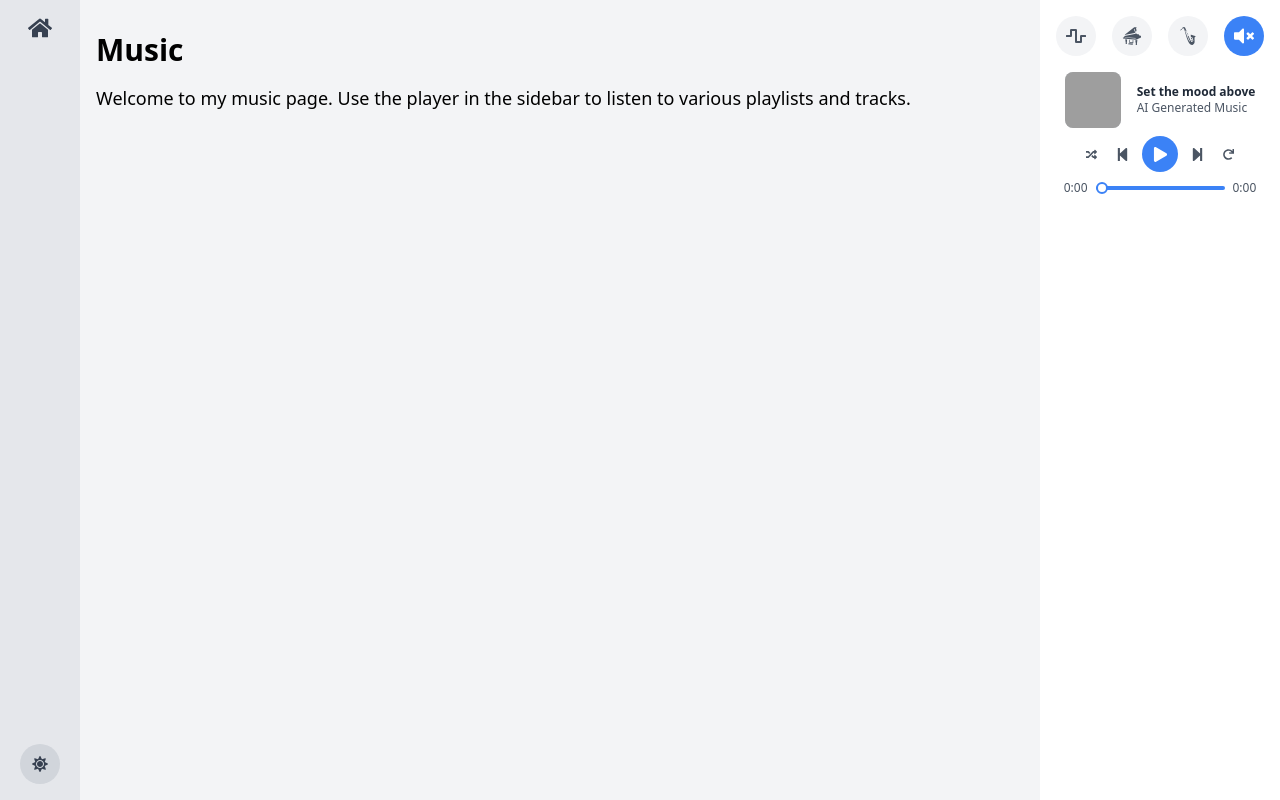
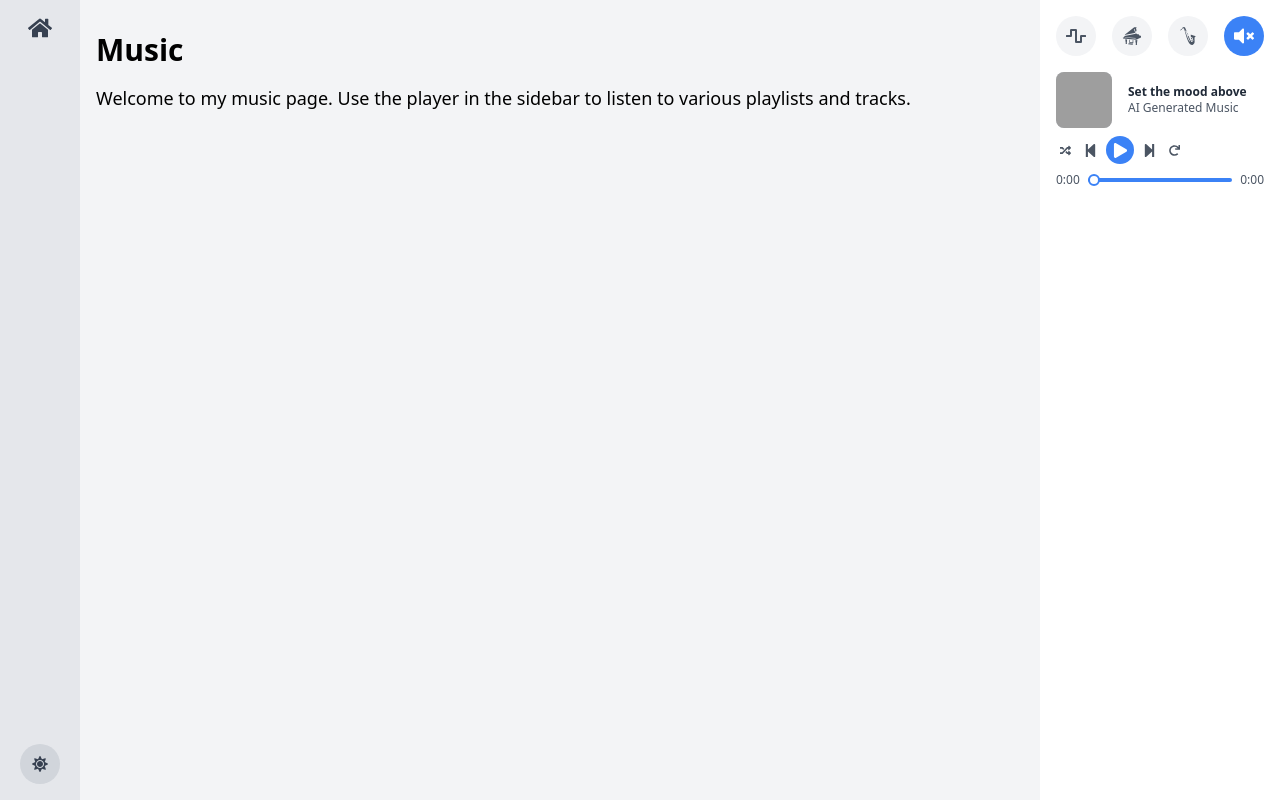
Before and after one commit to joshua-lossner/personal-website, a Next.js app: page /music in a window 1280 px wide. Built offline with nearby package versions, Linux system fonts and the light colour scheme; grey boxes are pictures that could not be loaded.

Commit message:
compact the audio player

```diff
--- a/components/MusicPlayer.js
+++ b/components/MusicPlayer.js
@@ -114,7 +114,7 @@ const MusicPlayer = ({ posts = [] }) => {
   };
 
   return (
-    <div className="flex flex-col items-center w-full">
+    <div className="flex flex-col items-start w-full">
       <div className="flex justify-center space-x-4 mb-4"> {/* Increased margin-bottom from mb-2 to mb-4 */}
         {genreButtons.map(({ genre, icon }) => (
           <button
@@ -129,7 +129,7 @@ const MusicPlayer = ({ posts = [] }) => {
         ))}
       </div>
 
-      <div className="flex items-center mb-2"> {/* Reduced margin */}
+      <div className="flex items-center mb-2 w-full"> {/* Reduced margin */}
         <img src={albumArt} alt="Album Art" className="w-14 h-14 bg-gray-300 dark:bg-gray-600 rounded-lg mr-4 flex-shrink-0" /> {/* Increased size by 20% */}
         <div className="flex-grow">
           <h3 className="text-xs font-semibold text-gray-800 dark:text-gray-200">
@@ -139,18 +139,18 @@ const MusicPlayer = ({ posts = [] }) => {
         </div>
       </div>
 
-      <div className="flex justify-center items-center mb-2"> {/* Reduced margin */}
-        <div className="flex items-center space-x-3">
+      <div className="flex items-center mb-2 w-full"> {/* Reduced margin */}
+        <div className="flex items-center space-x-2">
           <button
             onClick={toggleShuffle}
-            className={`p-1.5 rounded-full ${isShuffled ? 'bg-blue-500 text-white' : 'text-gray-600 dark:text-gray-300'} hover:bg-blue-600 hover:text-white transition-colors`}
+            className={`p-1 rounded-full ${isShuffled ? 'bg-blue-500 text-white' : 'text-gray-600 dark:text-gray-300'} hover:bg-blue-600 hover:text-white transition-colors`}
           >
             <FaRandom size={11} />
           </button>
           <button onClick={prevTrack} className="text-gray-600 dark:text-gray-300 hover:text-gray-800 dark:hover:text-white">
             <FaStepBackward size={15} />
           </button>
-          <button onClick={playPause} className="w-9 h-9 flex items-center justify-center bg-blue-500 rounded-full text-white hover:bg-blue-600 transition-colors">
+          <button onClick={playPause} className="w-7 h-7 flex items-center justify-center bg-blue-500 rounded-full text-white hover:bg-blue-600 transition-colors">
             {isPlaying ? <FaPause size={15} /> : <FaPlay size={15} />}
           </button>
           <button onClick={nextTrack} className="text-gray-600 dark:text-gray-300 hover:text-gray-800 dark:hover:text-white">
@@ -158,14 +158,14 @@ const MusicPlayer = ({ posts = [] }) => {
           </button>
           <button
             onClick={toggleRepeat}
-            className={`p-1.5 rounded-full ${repeatMode !== 'off' ? 'bg-blue-500 text-white' : 'text-gray-600 dark:text-gray-300'} hover:bg-blue-600 hover:text-white transition-colors`}
+            className={`p-1 rounded-full ${repeatMode !== 'off' ? 'bg-blue-500 text-white' : 'text-gray-600 dark:text-gray-300'} hover:bg-blue-600 hover:text-white transition-colors`}
           >
             <FaRedo size={11} />
           </button>
         </div>
       </div>
 
-      <div className="flex items-center mb-4"> {/* Adjusted margin */}
+      <div className="flex items-center mb-4 w-full"> {/* Adjusted margin */}
         <span className="text-xs text-gray-600 dark:text-gray-400 mr-2">{formatTime(audioRef.current?.currentTime || 0)}</span> {/* Current time */}
         <input
           type="range"
@@ -179,7 +179,7 @@ const MusicPlayer = ({ posts = [] }) => {
       </div>
 
       {playlist.length > 0 && ( // Conditional rendering for playlist
-        <div className="flex-grow overflow-y-auto mb-4 bg-gray-100 dark:bg-gray-700 p-2 rounded"> {/* Subtle background for playlist */}
+        <div className="flex-grow overflow-y-auto mb-4 bg-gray-100 dark:bg-gray-700 p-2 rounded w-full"> {/* Subtle background for playlist */}
           <ul className="text-xs text-gray-600 dark:text-gray-400">
             {playlist.map((track, index) => (
               <li
@@ -196,7 +196,7 @@ const MusicPlayer = ({ posts = [] }) => {
                   <FaMinus size={12} />
                 </button>
                 <span
-                  className="cursor-pointer flex-grow"
+                  className="cursor-pointer flex-grow text-left"
                   onClick={() => handlePlay(index)}
                 >
                   {formatSongTitle(track.title)}
@@ -207,7 +207,7 @@ const MusicPlayer = ({ posts = [] }) => {
         </div>
       )}
 
-      <div className="mt-4 text-xs text-gray-600 dark:text-gray-400 max-h-60 overflow-y-auto">
+      <div className="mt-4 text-xs text-gray-600 dark:text-gray-400 max-h-60 overflow-y-auto w-full">
         <ReactMarkdown
           remarkPlugins={[remarkGfm, remarkBreaks]} // Added remarkBreaks plugin
           rehypePlugins={[rehypeRaw]}
```
